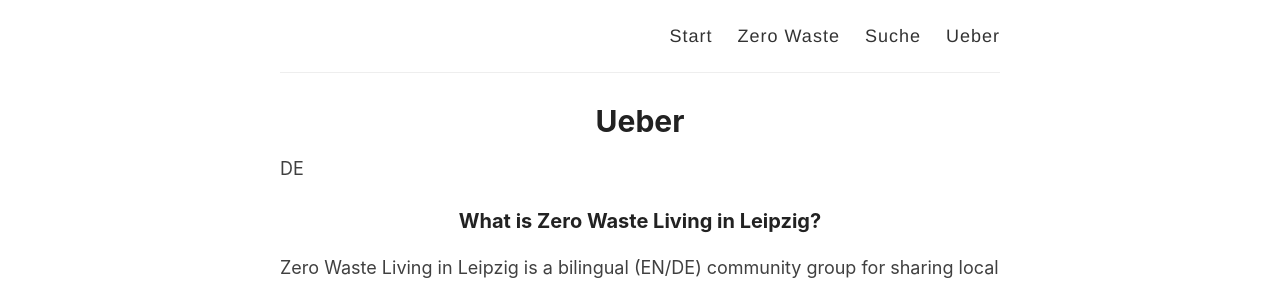
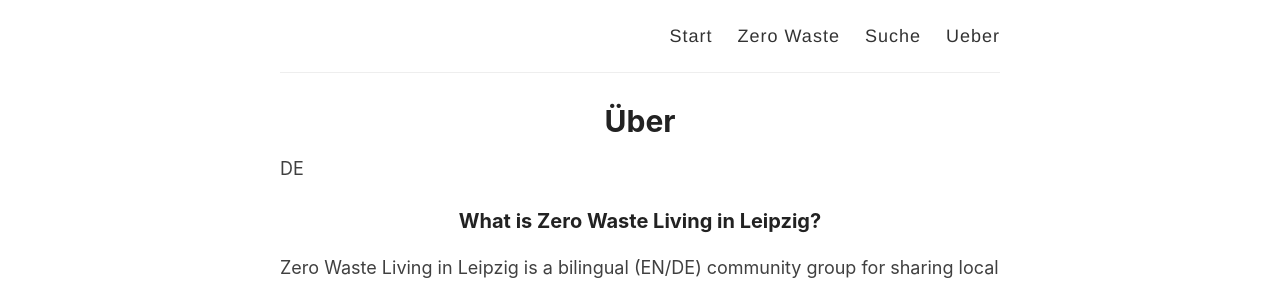
Before and after one commit to CeliaSomlai/zerowastelivinginleipzig, a Jekyll site: the page built from de/_pages/ueber.md, in a window 1280 px wide. Shown: the part 183-472 px from the top of the page. Built offline with Jekyll 4.4.1, drawn with Linux system fonts in a browser that asks for light colours.

Commit message:
translating to german

```diff
--- a/de/_pages/ueber.md
+++ b/de/_pages/ueber.md
@@ -1,6 +1,6 @@
 ---
 layout: page
-title: Ueber
+title: Über
 permalink: /de/ueber/
 lang: de
 ref: about
```
Also changed, not shown: de/_pages/suche.md (+1 -1 lines).
